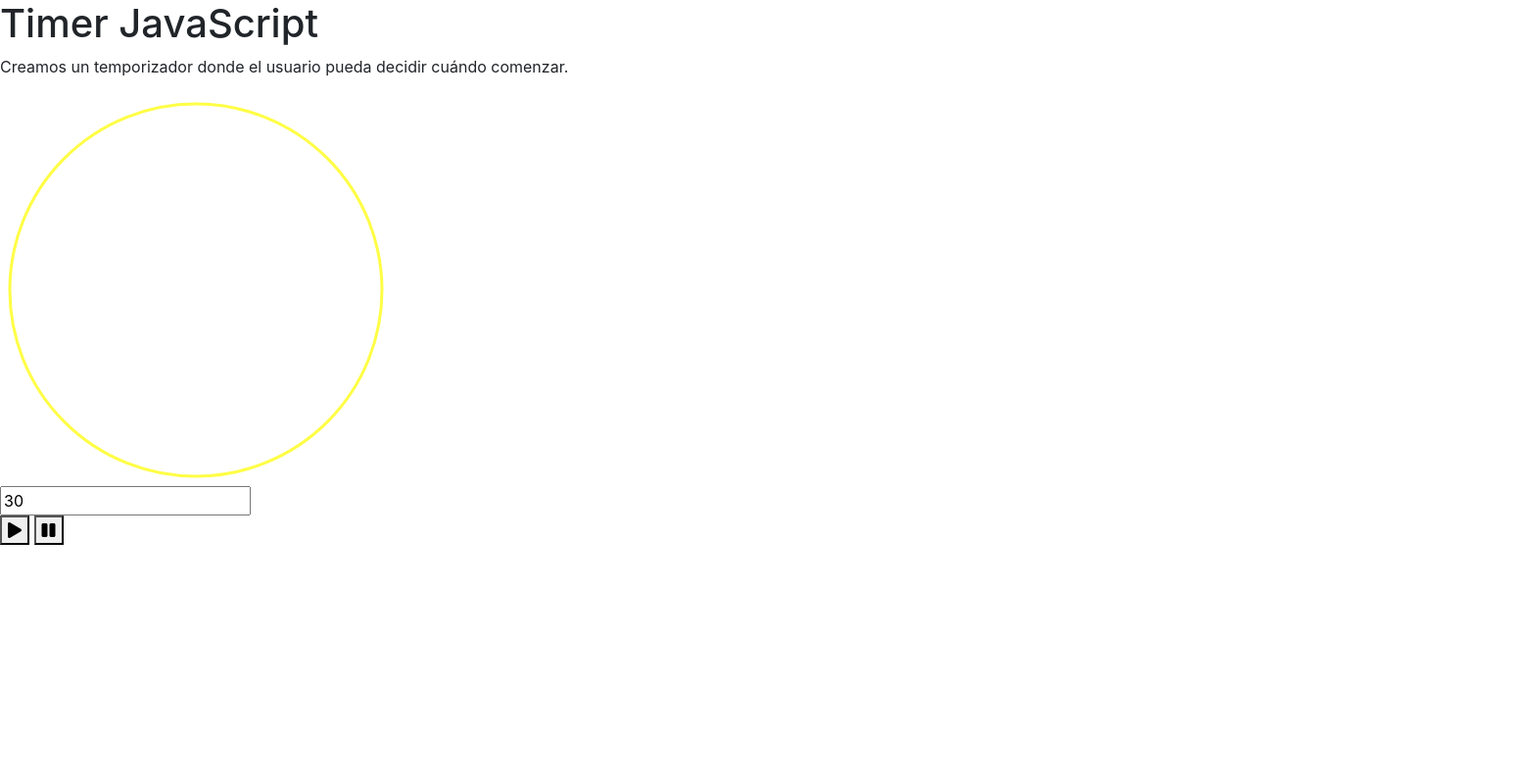
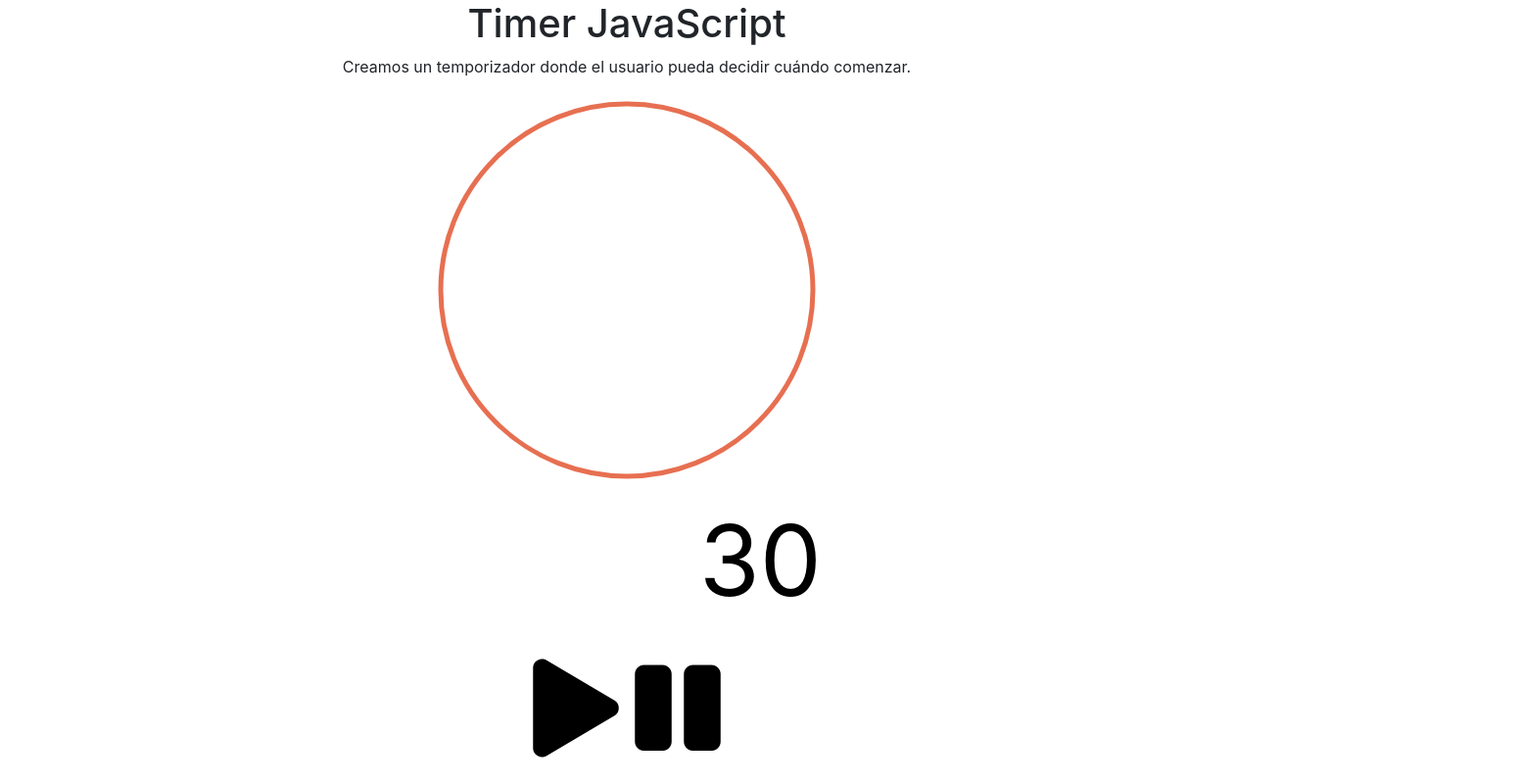
Before and after one commit to bdoumerc15/TimerJavascript, a plain HTML site: page index.html in a window 1280 px wide. Shown: the whole page at 98% size, 1553 px wide, since content can reach past the window. Drawn offline with nearby package versions, Linux system fonts and the light colour scheme.

Commit message:
Finalizado

```diff
--- a/css/style.css
+++ b/css/style.css
@@ -1,3 +1,24 @@
-/* body {
+body {
     text-align: center;
-} */
+}
+
+#duration {
+    border: none;
+    font-size: 100px;
+    text-align: center;
+    outline: none;
+}
+
+#start {
+    border: none;
+    background: none;
+    font-size: 100px;
+    outline: none;
+}
+
+#pause {
+    border: none;
+    background: none;
+    font-size: 100px;
+    outline: none;
+}
--- a/index.html
+++ b/index.html
@@ -19,7 +19,7 @@
     </section>
     <section class="figures ">
         <svg height="400" width="400">
-            <circle id="circle" r="190" cx="200" cy="200" stroke="#fffe45" transform="rotate(-90 200 200)" fill="transparent" stroke-width="3px">
+            <circle id="circle" r="190" cx="200" cy="200" stroke="#e76f51" transform="rotate(-90 200 200)" fill="transparent" stroke-width="5px">
         </svg>
     </section>
     <section id="timer ">
```
